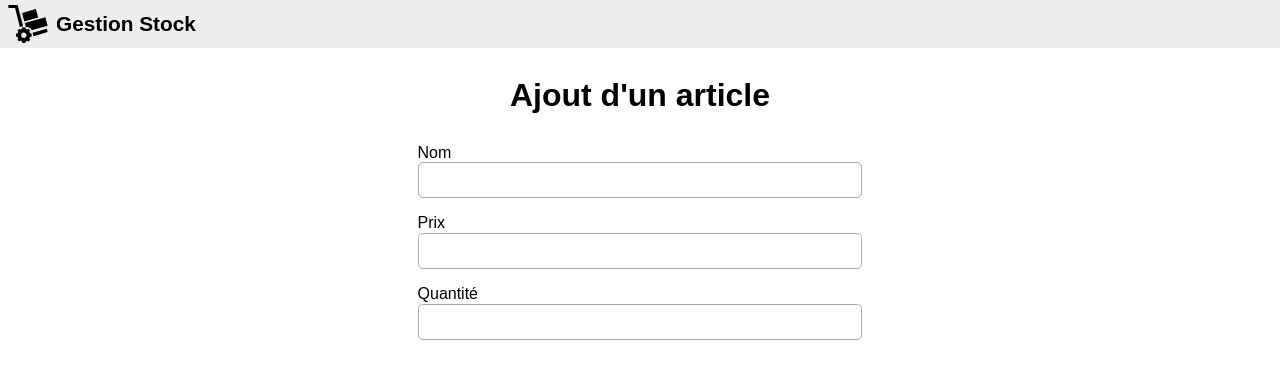
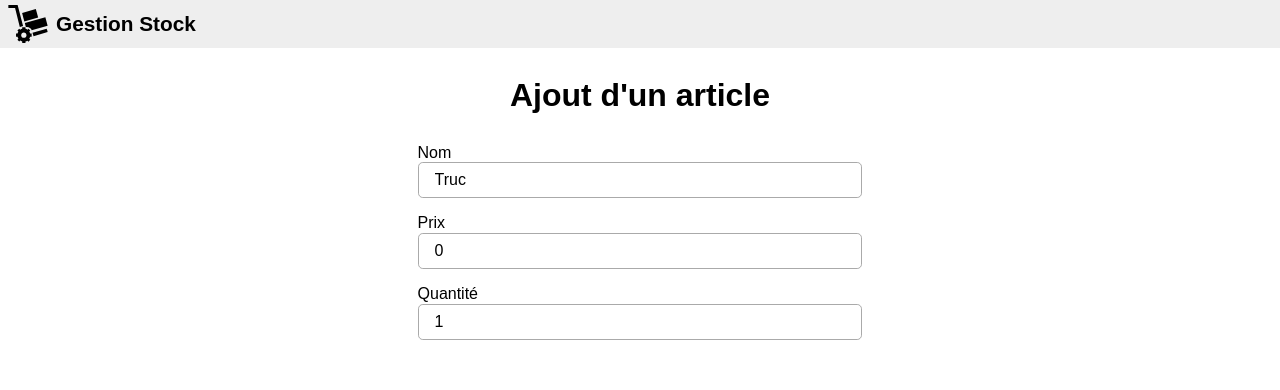
Before and after one commit to jlg-formation/aguzz1-dec-2023, an Angular app in the folder front/: page /stock/add in a window 1280 px wide. Shown: the top 390 px of the page. Built offline with nearby package versions, Linux system fonts and the light colour scheme.

Commit message:
dev: added initial values in form

```diff
--- a/front/src/app/stock/routes/add/add.component.html
+++ b/front/src/app/stock/routes/add/add.component.html
@@ -3,17 +3,17 @@
   <form [formGroup]="f" (ngSubmit)="submit()">
     <label>
       <span>Nom</span>
-      <input type="text" />
+      <input type="text" formControlName="name" />
       <span class="error"></span>
     </label>
     <label>
       <span>Prix</span>
-      <input type="text" />
+      <input type="number" formControlName="price" />
       <span class="error"></span>
     </label>
     <label>
       <span>Quantité</span>
-      <input type="text" />
+      <input type="number" formControlName="qty" />
       <span class="error"></span>
     </label>
     <div class="error"></div>
--- a/front/src/app/stock/routes/add/add.component.ts
+++ b/front/src/app/stock/routes/add/add.component.ts
@@ -13,9 +13,9 @@ import { faPlus } from '@fortawesome/free-solid-svg-icons';
 })
 export class AddComponent {
   f = new FormGroup({
-    name: new FormControl(),
-    price: new FormControl(),
-    qty: new FormControl(),
+    name: new FormControl('Truc'),
+    price: new FormControl(0),
+    qty: new FormControl(1),
   });
   faPlus = faPlus;
 
```
